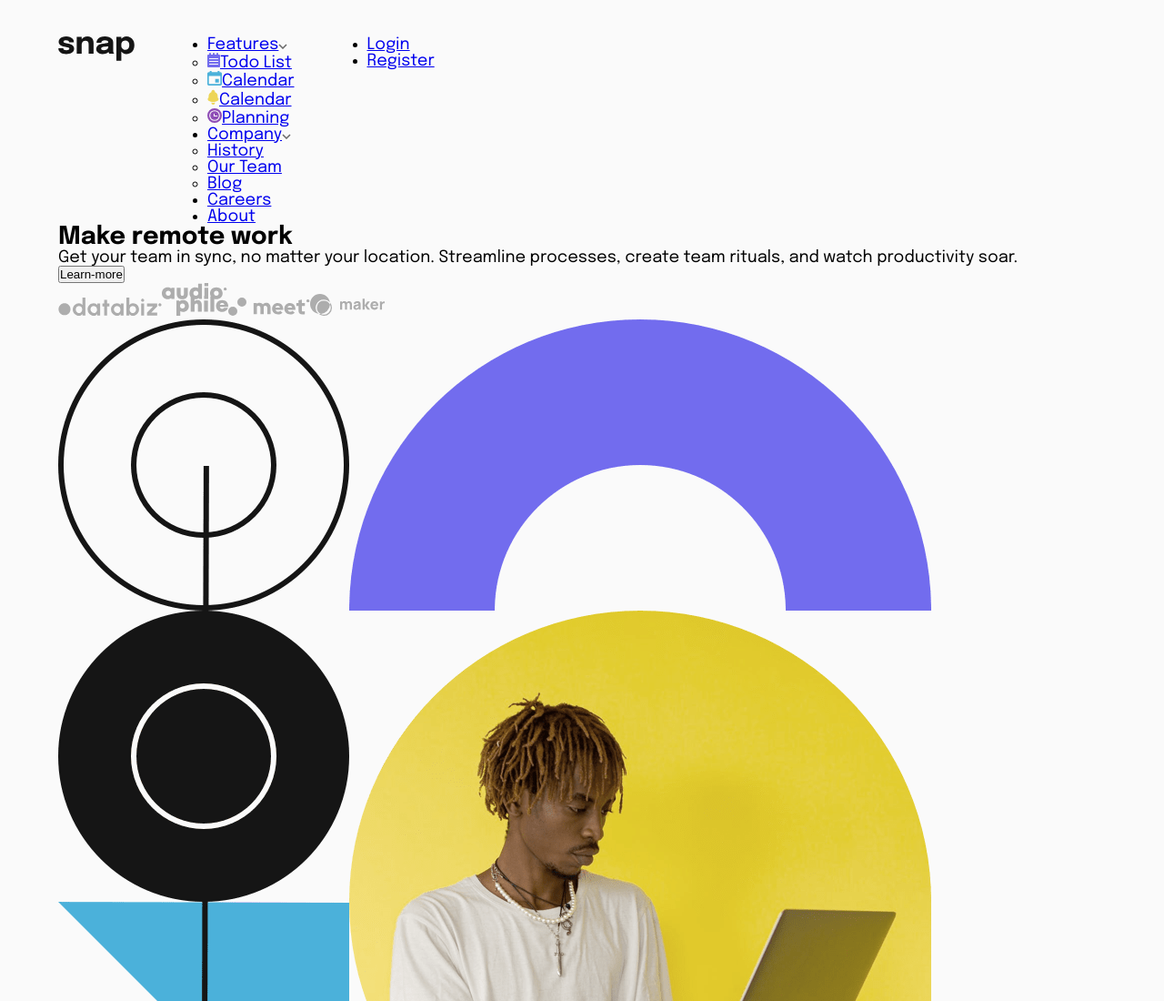
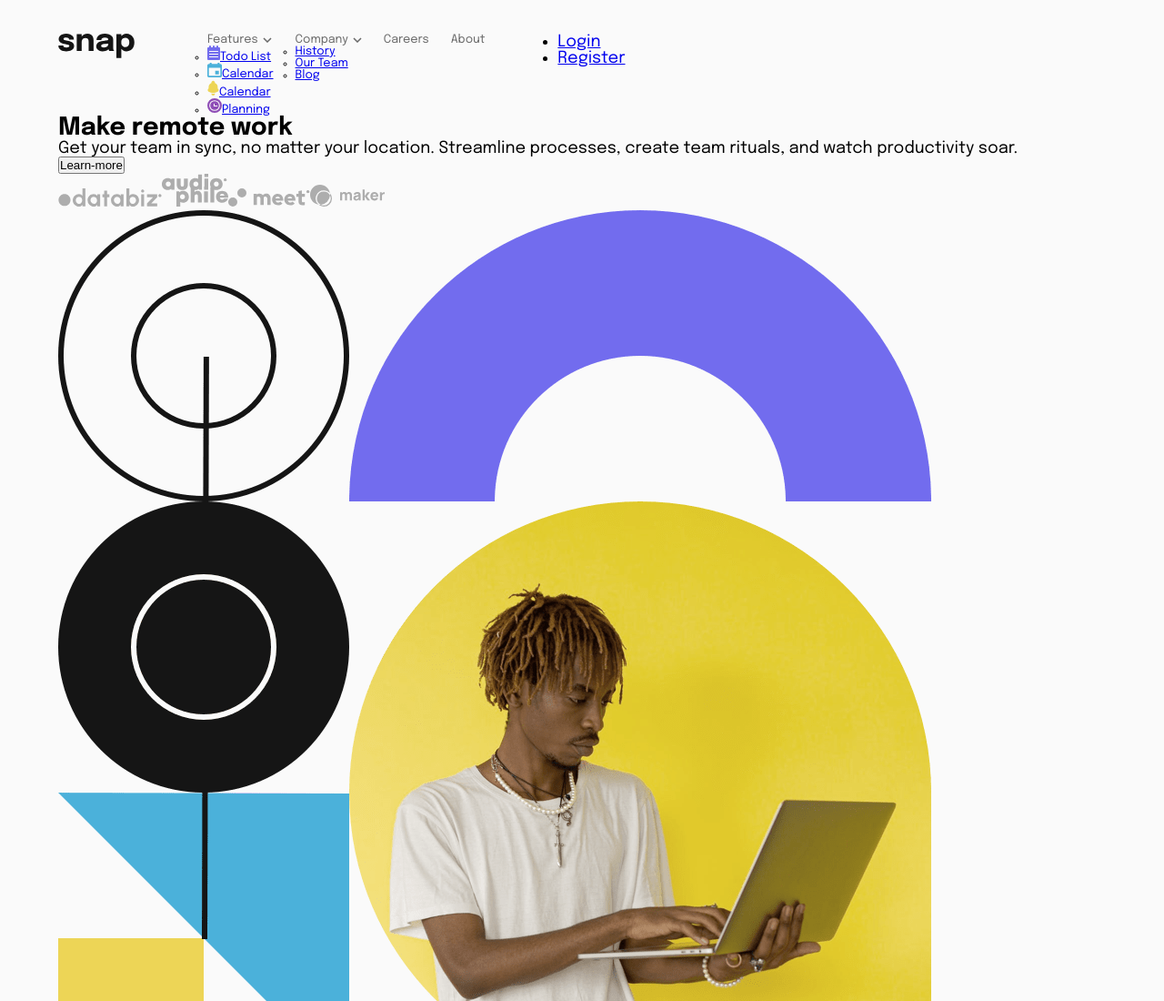
Before and after one commit to programmeur77/frontendmentor-intro-section, a website: page src/index.html in a window 1280 px wide. Shown: the top 1100 px of the page at 91% size. Drawn offline with Linux system fonts and the light colour scheme.

Commit message:
Auto updated stylesheet with main navbar styling

```diff
--- a/src/style/css/style.css
+++ b/src/style/css/style.css
@@ -25,5 +25,22 @@ body .container .page__main-header {
   gap: 5rem;
   position: relative;
 }
+body .container .page__main-header .navigation {
+  font-size: 0.8rem;
+}
+body .container .page__main-header .navigation__list {
+  display: flex;
+  gap: 1.5rem;
+}
+body .container .page__main-header .navigation__item {
+  list-style-type: none;
+}
+body .container .page__main-header .navigation__navlink {
+  text-decoration: none;
+  color: hsl(0, 0%, 41%);
+}
+body .container .page__main-header .navlink__dropdown-icon {
+  margin-left: 0.3rem;
+}
 
 /*# sourceMappingURL=style.css.map */
```
